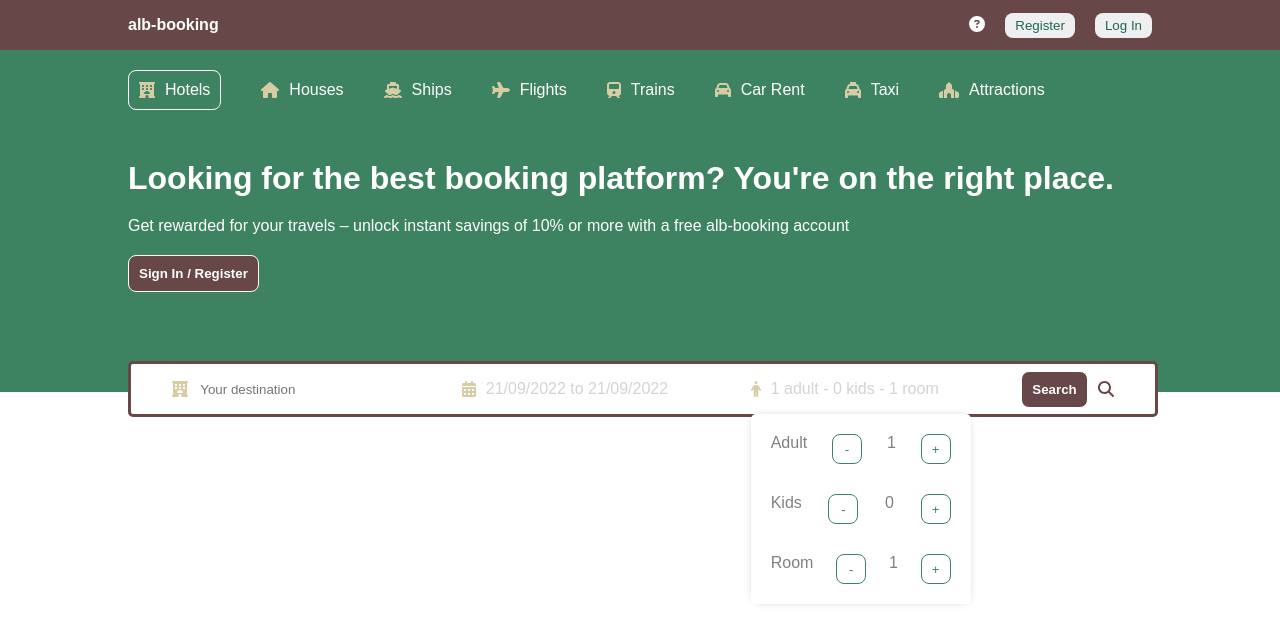
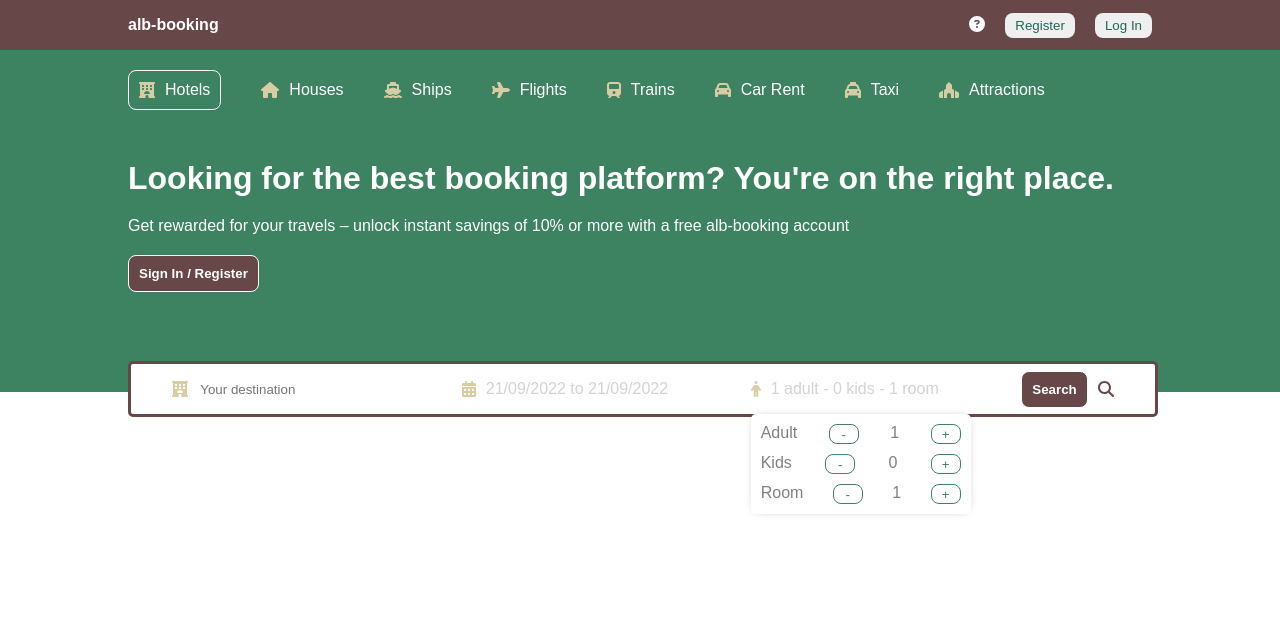
Before and after one commit to FlorentinaDili/alb-booking, a React (Create React App) app: page / in a window 1280 px wide. Shown: the top 644 px of the page. Built offline with nearby package versions, Linux system fonts and the light colour scheme.

Commit message:
Adding functionality to +,- adults, kids, rooms

```diff
--- a/src/components/header/Header.jsx
+++ b/src/components/header/Header.jsx
@@ -30,6 +30,15 @@ const Header = () => {
     kids:0,
     room:1
 })
+
+
+const handleOption = (name, operation) =>{
+    setOptions((prev)=>{ return{
+        //conditional operations
+        ...prev, [name] : operation ==="i" ? options[name]+1 : options[name]+1,
+    }})
+}
+
 return (
     <div className="header">
         <div className="headerContainer">
@@ -106,28 +115,22 @@ const Header = () => {
                                                         `}</span>
                     <div className="options">
                         <div className="optionItem">
-                                <div className="optionItem">
                             <span className="optionText">Adult</span>
-                                    <button className="optionCounterButton">-</button>
+                            <button className="optionCounterButton" onClick={()=>handleOption("adult", "d")}>-</button>
                             <span className="optionCounterNumber">1</span>
-                                    <button className="optionCounterButton">+</button>
-                                </div>
+                            <button className="optionCounterButton" onClick={()=>handleOption("adult", "i")}>+</button>
                         </div>
                         <div className="optionItem">
-                                <div className="optionItem">
                             <span className="optionText">Kids</span>
-                                    <button className="optionCounterButton">-</button>
+                            <button className="optionCounterButton" onClick={()=>handleOption("kids", "d")}>-</button>
                             <span className="optionCounterNumber">0</span>
-                                    <button className="optionCounterButton">+</button>
-                                </div>
+                            <button className="optionCounterButton" onClick={()=>handleOption("kids", "i")}>+</button>
                         </div>
                         <div className="optionItem">
-                                <div className="optionItem">
                             <span className="optionText">Room</span>
-                                    <button className="optionCounterButton">-</button>
+                            <button className="optionCounterButton" onClick={()=>handleOption("room", "d")}>-</button>
                             <span className="optionCounterNumber">1</span>
-                                    <button className="optionCounterButton">+</button>
-                                </div>
+                            <button className="optionCounterButton" onClick={()=>handleOption("room", "i")}>+</button>
                         </div>
                     </div>
                 </div>
--- a/src/components/header/header.css
+++ b/src/components/header/header.css
@@ -130,7 +130,7 @@
 
   .optionCounterButton {
     width: 30px;
-    height: 30px;
+    height: 20px;
     border: 1px solid #3D8361;
     color: #3D8361;
     cursor: pointer;
```
Lines whose indentation alone changed are shown as unchanged.
